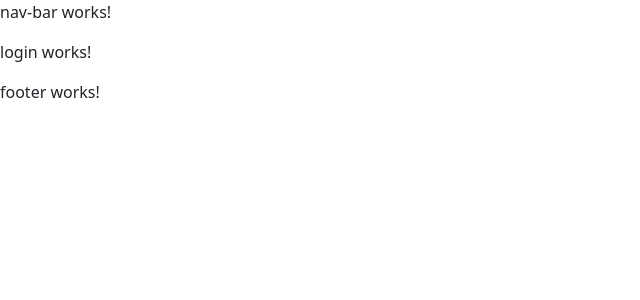
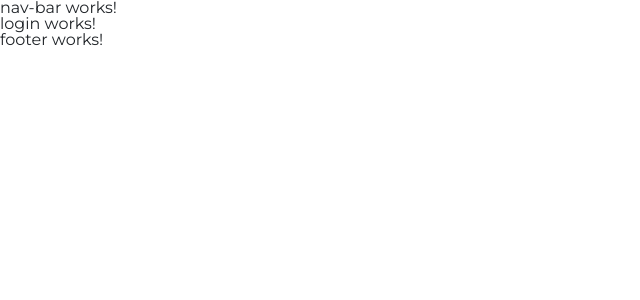
Before and after one commit to AliciaZP/front_constructora, an Angular app: page /auth in a window 1280 px wide. Shown: the top 300 px of the page, without its empty margins (0-640 px from the left). Built offline with nearby package versions, Linux system fonts and the light colour scheme.

Commit message:
Introducidos CSS general

```diff
--- a/src/styles.css
+++ b/src/styles.css
@@ -1 +1,160 @@
-/* You can add global styles to this file, and also import other style files */
+@import url(https://fonts.googleapis.com/css?family=Montserrat:100,200,300,regular,500,600,700,800,900,100italic,200italic,300italic,italic,500italic,600italic,700italic,800italic,900italic);
+
+@import url(https://fonts.googleapis.com/css?family=Zilla+Slab:300,300italic,regular,italic,500,500italic,600,600italic,700,700italic);
+
+/* RESET */
+html,
+body,
+div,
+span,
+applet,
+object,
+iframe,
+h1,
+h2,
+h3,
+h4,
+h5,
+h6,
+p,
+blockquote,
+pre,
+a,
+abbr,
+acronym,
+address,
+big,
+cite,
+code,
+del,
+dfn,
+em,
+img,
+ins,
+kbd,
+q,
+s,
+samp,
+small,
+strike,
+strong,
+sub,
+sup,
+tt,
+var,
+b,
+u,
+i,
+center,
+dl,
+dt,
+dd,
+ol,
+ul,
+li,
+fieldset,
+form,
+label,
+legend,
+table,
+caption,
+tbody,
+tfoot,
+thead,
+tr,
+th,
+td,
+article,
+aside,
+canvas,
+details,
+embed,
+figure,
+figcaption,
+footer,
+header,
+hgroup,
+menu,
+nav,
+output,
+ruby,
+section,
+summary,
+time,
+mark,
+audio,
+video {
+    margin: 0;
+    padding: 0;
+    border: 0;
+    font-size: 100%;
+    font: inherit;
+    vertical-align: baseline;
+}
+
+/* HTML5 display-role reset for older browsers */
+article,
+aside,
+details,
+figcaption,
+figure,
+footer,
+header,
+hgroup,
+menu,
+nav,
+
+section {
+    display: block;
+}
+
+body {
+    line-height: 1;
+}
+
+ol,
+ul {
+    list-style: none;
+}
+
+blockquote,
+q {
+    quotes: none;
+}
+
+blockquote:before,
+blockquote:after,
+q:before,
+q:after {
+    content: '';
+    content: none;
+}
+
+table {
+    border-collapse: collapse;
+    border-spacing: 0;
+}
+
+:root {
+    --font-main: 'Montserrat', sans-serif;
+    --font-secondary: 'Zilla Slab', serif;
+    --color-main: #af1e2d;
+    --color-second: #0f0f0f;
+    --color-third: #a3a8a3;
+}
+
+* {
+    margin: 0;
+    padding: 0;
+    box-sizing: border-box;
+}
+
+body {
+    font-family: var(--font-main);
+}
+
+img {
+    display: block;
+    width: 100%;
+    height: auto;
+}
```
